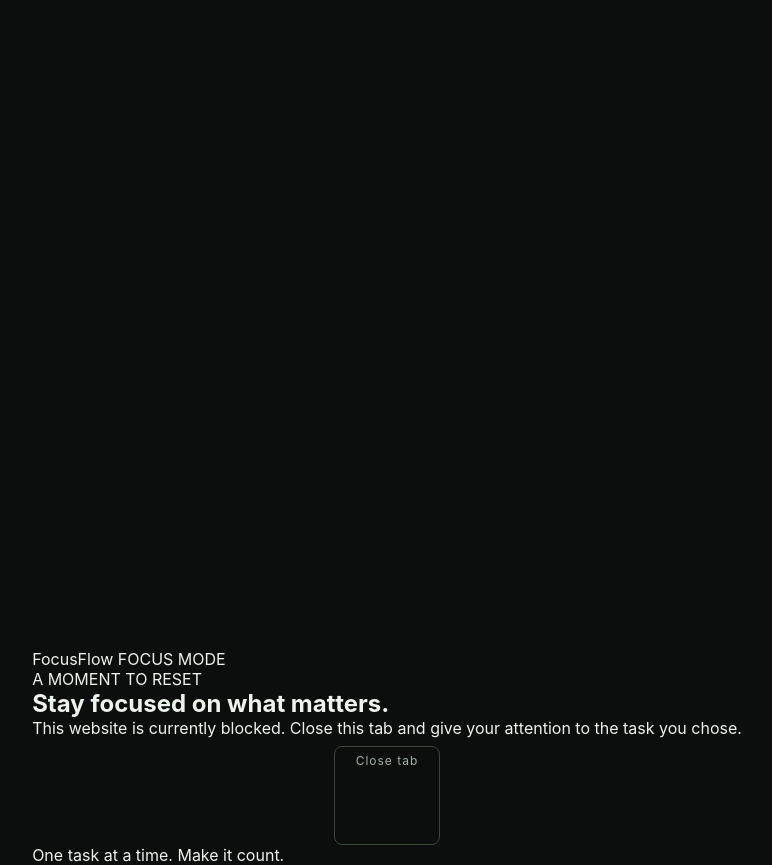
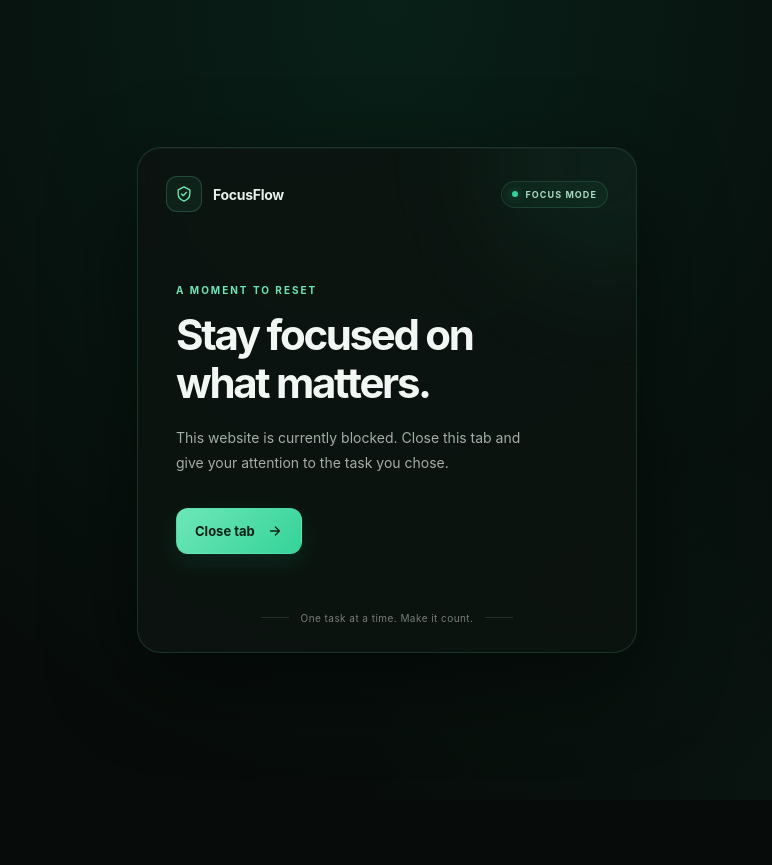
Before and after one commit to cosmiccoder200x-sys/Focusflow, a browser extension: page blocked.html in a window 1280 px wide. Shown: the whole page, without its empty margins (253-1025 px from the left). After the commit the page ends 800 px from the top, so only its background shows below. Drawn offline with Linux system fonts and the light colour scheme.

Commit message:
Add minimal OLED emerald blocked-page styling

```diff
--- a/blocked.css
+++ b/blocked.css
@@ -1,139 +1,251 @@
-/* ===== CODER IITM — blocked.css ===== */
+:root {
+  color-scheme: dark;
+  font-family: Inter, ui-sans-serif, system-ui, -apple-system, BlinkMacSystemFont, "Segoe UI", sans-serif;
+  background: #070b09;
+  color: #f1f5f2;
+  font-synthesis: none;
+  text-rendering: optimizeLegibility;
+  -webkit-font-smoothing: antialiased;
+  -moz-osx-font-smoothing: grayscale;
+  --accent: #6ee7b7;
+  --accent-strong: #34d399;
+  --text-muted: #a1afa6;
+  --card: rgba(13, 20, 16, 0.88);
+  --border: rgba(110, 231, 183, 0.16);
+}
 
-* { box-sizing: border-box; margin: 0; padding: 0; }
+* {
+  box-sizing: border-box;
+}
+
+html,
+body {
+  min-width: 320px;
+  min-height: 100%;
+  margin: 0;
+}
 
 body {
-  background: #000;
-  width: 100vw;
-  height: 100vh;
+  min-height: 100vh;
+  background:
+    radial-gradient(ellipse at 50% 0%, rgba(16, 185, 129, 0.12), transparent 42rem),
+    radial-gradient(ellipse at 90% 100%, rgba(52, 211, 153, 0.055), transparent 34rem),
+    #070b09;
+}
+
+button {
+  font: inherit;
+}
+
+.page-shell {
+  min-height: 100vh;
+  display: grid;
+  place-items: center;
+  padding: 32px 20px;
+}
+
+.blocked-card {
+  position: relative;
+  isolation: isolate;
+  width: min(100%, 500px);
   overflow: hidden;
+  padding: 28px;
+  border: 1px solid var(--border);
+  border-radius: 24px;
+  background: var(--card);
+  box-shadow:
+    0 28px 90px rgba(0, 0, 0, 0.48),
+    inset 0 1px 0 rgba(255, 255, 255, 0.035);
+  backdrop-filter: blur(22px);
+  -webkit-backdrop-filter: blur(22px);
+}
+
+.blocked-card::before {
+  position: absolute;
+  z-index: -1;
+  top: -110px;
+  right: -90px;
+  width: 240px;
+  height: 240px;
+  border-radius: 50%;
+  background: rgba(52, 211, 153, 0.07);
+  filter: blur(55px);
+  content: "";
+  pointer-events: none;
+}
+
+.brand-row {
+  display: flex;
+  align-items: center;
+  gap: 11px;
+}
+
+.brand-mark {
+  display: grid;
+  width: 36px;
+  height: 36px;
+  flex: 0 0 auto;
+  place-items: center;
+  border: 1px solid rgba(110, 231, 183, 0.2);
+  border-radius: 11px;
+  background: rgba(52, 211, 153, 0.08);
+  color: var(--accent);
+}
+
+.brand-mark svg {
+  width: 20px;
+  height: 20px;
+  stroke: currentColor;
+  stroke-width: 1.6;
+  stroke-linecap: round;
+  stroke-linejoin: round;
+}
+
+.brand-name {
+  color: #e8f0eb;
+  font-size: 14px;
+  font-weight: 650;
+  letter-spacing: -0.02em;
+}
+
+.mode-label {
+  display: inline-flex;
+  align-items: center;
+  gap: 7px;
+  margin-left: auto;
+  padding: 7px 10px;
+  border: 1px solid rgba(110, 231, 183, 0.14);
+  border-radius: 999px;
+  background: rgba(52, 211, 153, 0.055);
+  color: #a8d9c1;
+  font-size: 9px;
+  font-weight: 700;
+  letter-spacing: 0.12em;
+}
+
+.status-dot {
+  width: 6px;
+  height: 6px;
+  border-radius: 50%;
+  background: var(--accent-strong);
+  box-shadow: 0 0 10px rgba(52, 211, 153, 0.55);
+}
+
+.card-content {
+  padding: 72px 10px 58px;
+}
+
+.eyebrow {
+  margin: 0 0 15px;
+  color: var(--accent);
+  font-size: 10px;
+  font-weight: 700;
+  letter-spacing: 0.2em;
+}
+
+h1 {
+  max-width: 390px;
+  margin: 0;
+  color: #f3f7f4;
+  font-size: clamp(30px, 6vw, 42px);
+  font-weight: 650;
+  line-height: 1.13;
+  letter-spacing: -0.055em;
+}
+
+.description {
+  max-width: 370px;
+  margin: 19px 0 0;
+  color: var(--text-muted);
+  font-size: 14px;
+  line-height: 1.8;
+}
+
+.close-btn {
+  display: inline-flex;
+  align-items: center;
+  justify-content: center;
+  gap: 12px;
+  min-height: 46px;
+  margin-top: 32px;
+  padding: 0 18px;
+  border: 1px solid rgba(110, 231, 183, 0.24);
+  border-radius: 12px;
+  background: linear-gradient(135deg, #6ee7b7, #34d399);
+  color: #062217;
+  font-size: 13px;
+  font-weight: 750;
+  cursor: pointer;
+  transition: transform 160ms ease, filter 160ms ease, box-shadow 160ms ease;
+  box-shadow: 0 8px 24px rgba(16, 185, 129, 0.14);
+}
+
+.close-btn svg {
+  width: 16px;
+  height: 16px;
+  stroke: currentColor;
+  stroke-width: 1.7;
+  stroke-linecap: round;
+  stroke-linejoin: round;
+  transition: transform 160ms ease;
+}
+
+.close-btn:hover {
+  transform: translateY(-1px);
+  filter: brightness(1.04);
+  box-shadow: 0 10px 28px rgba(16, 185, 129, 0.2);
+}
+
+.close-btn:hover svg {
+  transform: translateX(2px);
+}
+
+.close-btn:focus-visible {
+  outline: 2px solid #d1fae5;
+  outline-offset: 4px;
+}
+
+.card-footer {
   display: flex;
   align-items: center;
   justify-content: center;
-  font-family: 'Share Tech Mono', monospace;
+  gap: 12px;
+  color: #738178;
 }
 
-canvas#matrix {
-  position: fixed;
-  inset: 0;
-  z-index: 0;
-  opacity: 0.55;
+.card-footer p {
+  margin: 0;
+  font-size: 10px;
+  letter-spacing: 0.045em;
+  white-space: nowrap;
 }
 
-.warning-box {
-  position: relative;
-  z-index: 10;
-  background: rgba(0, 0, 0, 0.88);
-  border: 2px solid #ff3366;
-  border-radius: 12px;
-  padding: 36px 44px;
-  max-width: 480px;
-  width: 90%;
-  text-align: center;
-  box-shadow:
-    0 0 40px rgba(255, 51, 102, 0.5),
-    inset 0 0 30px rgba(255, 51, 102, 0.05);
-  animation: boxPulse 3s ease-in-out infinite;
+.footer-line {
+  width: 28px;
+  height: 1px;
+  background: rgba(148, 163, 153, 0.2);
 }
 
-@keyframes boxPulse {
-  0%, 100% { box-shadow: 0 0 40px rgba(255,51,102,.5), inset 0 0 30px rgba(255,51,102,.05); }
-  50%       { box-shadow: 0 0 70px rgba(255,51,102,.8), inset 0 0 40px rgba(255,51,102,.1); }
+@media (max-width: 480px) {
+  .blocked-card {
+    padding: 22px 20px;
+    border-radius: 20px;
+  }
+
+  .card-content {
+    padding: 62px 2px 48px;
+  }
+
+  .mode-label {
+    font-size: 8px;
+  }
 }
 
-.skull { font-size: 52px; margin-bottom: 10px; }
-
-.warn-title {
-  font-family: 'Inter', sans-serif;
-  font-size: 28px;
-  font-weight: 900;
-  letter-spacing: 6px;
-  color: #ff3366;
-  text-shadow: 0 0 20px #ff3366;
-  margin-bottom: 18px;
+@media (prefers-reduced-motion: reduce) {
+  *,
+  *::before,
+  *::after {
+    scroll-behavior: auto !important;
+    transition-duration: 0.01ms !important;
+  }
 }
-
-.warn-msg {
-  font-size: 16px;
-  line-height: 1.8;
-  color: #f0f0f0;
-  font-weight: 700;
-  text-shadow: 0 0 8px rgba(255,255,255,.4);
-  margin-bottom: 24px;
-}
-
-.arrow-row {
-  display: flex;
-  justify-content: center;
-  gap: 16px;
-  margin-bottom: 16px;
-}
-
-.arrow {
-  font-size: 26px;
-  color: #00f5ff;
-  text-shadow: 0 0 10px #00f5ff;
-  animation: bounce 0.7s ease-in-out infinite alternate;
-}
-.arrow:nth-child(2) { animation-delay: 0.15s; }
-.arrow:nth-child(3) { animation-delay: 0.3s; }
-
-@keyframes bounce {
-  from { transform: translateY(0); }
-  to   { transform: translateY(10px); }
-}
-
-.motivate-link {
-  display: inline-block;
-  background: linear-gradient(90deg, #0891b2, #7c3aed);
-  color: #fff;
-  text-decoration: none;
-  font-size: 15px;
-  font-weight: 700;
-  padding: 12px 28px;
-  border-radius: 8px;
-  letter-spacing: 1px;
-  box-shadow: 0 0 20px rgba(0,245,255,.4);
-  transition: box-shadow .2s, filter .2s;
-  margin-bottom: 16px;
-}
-.motivate-link:hover {
-  box-shadow: 0 0 35px rgba(0,245,255,.7);
-  filter: brightness(1.15);
-}
-
-.close-btn {
-  display: block;
-  margin: 8px auto 0;
-  background: transparent;
-  border: 1px solid rgba(255,51,102,.5);
-  color: rgba(255,51,102,.8);
-  font-family: 'Share Tech Mono', monospace;
-  font-size: 12px;
-  padding: 6px 18px;
-  border-radius: 6px;
-  cursor: pointer;
-  letter-spacing: 1px;
-  transition: all .15s;
-}
-.close-btn:hover {
-  background: rgba(255,51,102,.15);
-  color: #ff3366;
-}
-
-/* Minimal FocusFlow blocked-page treatment */
-body { background:#0b0e0c; color:#edf3ed; font-family:Inter,ui-sans-serif,system-ui,sans-serif; }
-canvas#matrix { opacity:.07; }
-.warning-box {
-  max-width:440px; padding:36px 32px; border:1px solid #34432f;
-  border-radius:18px; background:rgba(17,22,18,.96);
-  box-shadow:0 18px 60px rgba(0,0,0,.4); animation:none;
-}
-.skull { font-size:36px; filter:grayscale(1); }
-.warn-title { color:#b7f56a; text-shadow:none; font-size:23px; letter-spacing:3px; }
-.warn-msg { color:#c7d2c8; text-shadow:none; font-size:14px; font-weight:500; }
-.arrow-row { display:none; }
-.motivate-link { background:#b7f56a; color:#14200d; border-radius:9px; box-shadow:none; }
-.motivate-link:hover { box-shadow:none; filter:brightness(1.06); }
-.close-btn { color:#a3b0a5; border-color:#39473b; border-radius:8px; font-family:inherit; }
-.close-btn:hover { color:#edf3ed; background:#202a22; }
```
